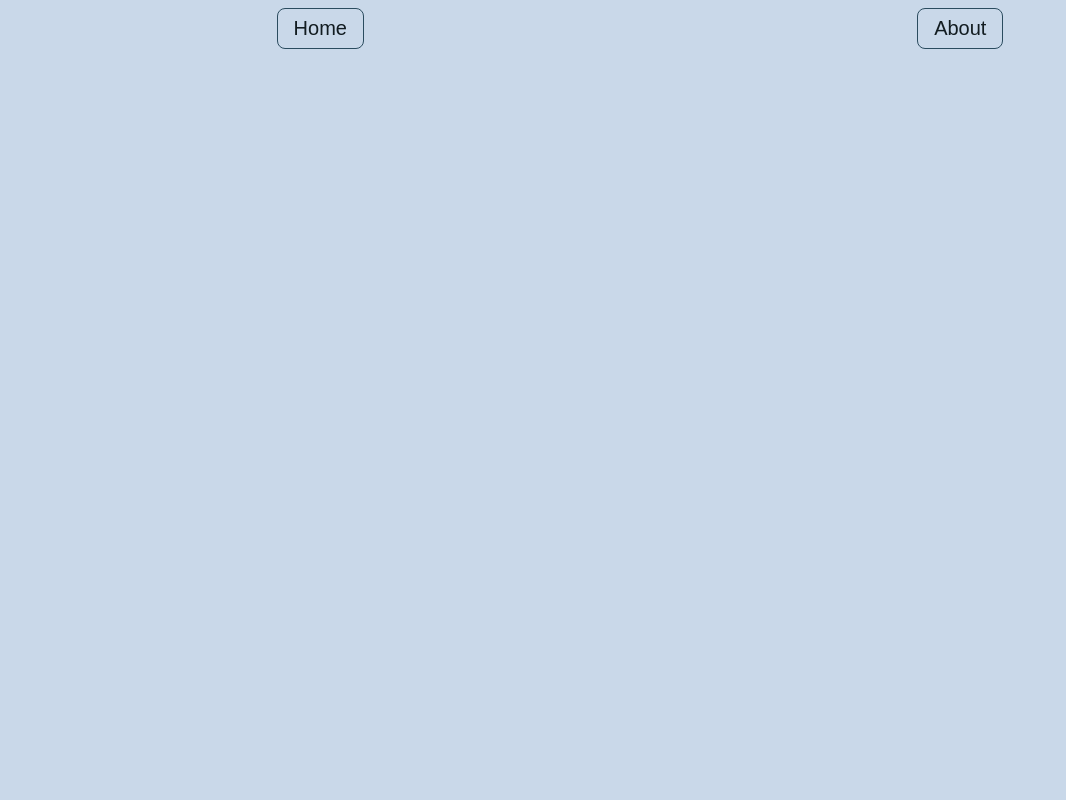
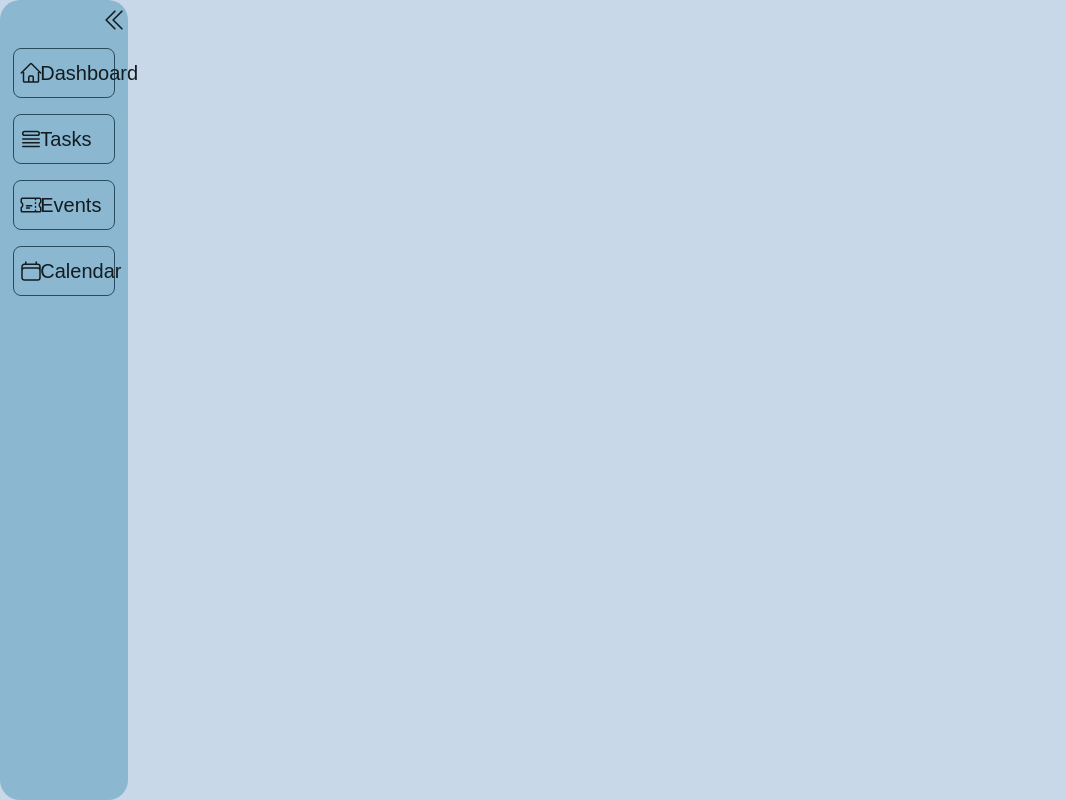
Before and after one commit to K7theCompSciMan/taskermind, a Vue app: page / in a window 1280 px wide. Shown: the whole page, without its empty margins (0-1066 px from the left). Built offline with nearby package versions, Linux system fonts and the light colour scheme; the HTML template or start-up script is replaced by a standard one.

Commit message:
some thing

```diff
--- a/package.json
+++ b/package.json
@@ -24,8 +24,11 @@
     "@vitejs/plugin-vue-jsx": "^4.0.1",
     "@vue/test-utils": "^2.4.6",
     "@vue/tsconfig": "^0.5.1",
+    "autoprefixer": "^10.4.20",
     "jsdom": "^25.0.1",
     "npm-run-all2": "^7.0.1",
+    "postcss": "^8.5.1",
+    "tailwindcss": "^4.0.4",
     "typescript": "~5.6.3",
     "vite": "^5.4.10",
     "vite-plugin-vue-devtools": "^7.5.4",
--- a/src/App.vue
+++ b/src/App.vue
@@ -21,6 +21,8 @@ import Nav from "./components/Nav.vue";
   position: absolute;
   top: 0;
   left: 0;
+  display: flex;
+  flex-direction: row;
 }
 
 </style>
--- a/src/components/Nav.vue
+++ b/src/components/Nav.vue
@@ -1,29 +1,97 @@
 <script setup lang="ts">
 import { useRouter } from 'vue-router';
 import Button from './NavButton.vue'
+import { ref } from 'vue';
 
 const navigate = (path: string) => {
     useRouter().push(path)
 }
+
+const collapsed = ref(false);
 </script>
 
 <template>
-	<nav>
-		<Button text="Home" @click="navigate('/')"></Button>
-		<Button text="About" @click="navigate('/about')"></Button>
-	</nav>
+    <Transition>
+        <nav v-if="!collapsed">
+            <button class="collapse" @click="collapsed = true" >
+                <svg class="collapser" xmlns="http://www.w3.org/2000/svg" fill="none" viewBox="0 0 24 24" stroke-width="1.5" stroke="currentColor">
+                    <path stroke-linecap="round" stroke-linejoin="round" d="m18.75 4.5-7.5 7.5 7.5 7.5m-6-15L5.25 12l7.5 7.5" />
+                </svg>
+            </button>
+            <Button text="Dashboard" target="/" image_src=""  ></Button>
+            <Button text="Tasks" target="/tasks" image_src=""  ></Button>
+            <Button text="Events" target="/events" image_src=""  ></Button>
+            <Button text="Calendar" target="/calendar" image_src=""  ></Button>
+        </nav>
+    </Transition>
+    <button class="open" @click="collapsed = false" v-if="collapsed" >
+        <svg xmlns="http://www.w3.org/2000/svg" fill="none" viewBox="0 0 24 24" stroke-width="1.5" stroke="currentColor" class="collapser">
+            <path stroke-linecap="round" stroke-linejoin="round" d="m5.25 4.5 7.5 7.5-7.5 7.5m6-15 7.5 7.5-7.5 7.5" />
+          </svg>
+
+    </button>
 </template>
 
 <style>
+.v-enter-active,
+.v-leave-active {
+  transform: translateX(-10vw);
+  transition: transform 2s;
+}
+
+.v-enter-from,
+.v-leave-to {
+  opacity: 0;
+}
+
+
+svg.collapser {
+    width: 100%;
+    height: 100%;
+    scale: 7;
+}
+.open {
+    position: absolute;
+    left: 1%;
+    top: 1.5%;
+    background: transparent;
+    color: currentColor;
+    outline: none;
+    border: none;
+    cursor: pointer;
+    width: 1rem;
+    height: 1rem;
+}
+.collapse {
+    position: absolute;
+    right: 5%;
+    top: 1.5%;
+    background: transparent;
+    color: currentColor;
+    outline: none;
+    border: none;
+    cursor: pointer;
+    width: 1rem;
+    height: 1rem;
+}
+.collapse:hover {
+    color: var(--color-accent);
+    scale: 1.1;
+    transition: all 0.2s;
+}
 nav {
     display: flex;
-    justify-content: space-around;
-    background-color: var(--color-background);
+    flex-direction: column;
+    background-color: var(--color-secondary);
     border: 1px solid var(--color-border);
-    width: 100vw;
+    width: 10vw;
     position: sticky;
     top: 0;
-    padding-top: 1vh;
+    padding-top: 5vh;
+    padding-left: 1vw;
+    padding-right: 1vw;
+    border-radius: 20px;
+    position: relative;
 }
 
 </style>
--- a/src/components/NavButton.vue
+++ b/src/components/NavButton.vue
@@ -6,27 +6,78 @@ const props = defineProps({
     text: {
         type: String,
         required: true
+    },
+    target: {
+        type: String,
+        required: true
+    },
+    image_src: {
+        type: String,
+        required: true
     }
 })
 </script>
 
 <template>
-    <button @click="useRouter().push('/about')">{{text}}</button>
+    <div @click="useRouter().push(target)">
+        <svg @click="useRouter().push(target)" v-if="text=='Dashboard'" xmlns="http://www.w3.org/2000/svg" fill="none" viewBox="0 0 24 24" stroke-width="1.5" stroke="currentColor">
+            <path stroke-linecap="round" stroke-linejoin="round" d="m2.25 12 8.954-8.955c.44-.439 1.152-.439 1.591 0L21.75 12M4.5 9.75v10.125c0 .621.504 1.125 1.125 1.125H9.75v-4.875c0-.621.504-1.125 1.125-1.125h2.25c.621 0 1.125.504 1.125 1.125V21h4.125c.621 0 1.125-.504 1.125-1.125V9.75M8.25 21h8.25" />
+        </svg>
+        <svg @click="useRouter().push(target)" v-if="text=='Calendar'" xmlns="http://www.w3.org/2000/svg" fill="none" viewBox="0 0 24 24" stroke-width="1.5" stroke="currentColor" class="size-6">
+            <path stroke-linecap="round" stroke-linejoin="round" d="M6.75 3v2.25M17.25 3v2.25M3 18.75V7.5a2.25 2.25 0 0 1 2.25-2.25h13.5A2.25 2.25 0 0 1 21 7.5v11.25m-18 0A2.25 2.25 0 0 0 5.25 21h13.5A2.25 2.25 0 0 0 21 18.75m-18 0v-7.5A2.25 2.25 0 0 1 5.25 9h13.5A2.25 2.25 0 0 1 21 11.25v7.5" />
+        </svg>
+        <svg @click="useRouter().push(target)" v-if="text=='Events'" data-slot="icon" fill="none" stroke-width="1.5" stroke="currentColor" viewBox="0 0 24 24" xmlns="http://www.w3.org/2000/svg" aria-hidden="true">
+            <path stroke-linecap="round" stroke-linejoin="round" d="M16.5 6v.75m0 3v.75m0 3v.75m0 3V18m-9-5.25h5.25M7.5 15h3M3.375 5.25c-.621 0-1.125.504-1.125 1.125v3.026a2.999 2.999 0 0 1 0 5.198v3.026c0 .621.504 1.125 1.125 1.125h17.25c.621 0 1.125-.504 1.125-1.125v-3.026a2.999 2.999 0 0 1 0-5.198V6.375c0-.621-.504-1.125-1.125-1.125H3.375Z"></path>
+        </svg>
+        <svg @click="useRouter().push(target)" v-if="text=='Tasks'" data-slot="icon" fill="none" stroke-width="1.5" stroke="currentColor" viewBox="0 0 24 24" xmlns="http://www.w3.org/2000/svg" aria-hidden="true">
+            <path stroke-linecap="round" stroke-linejoin="round" d="M3.75 12h16.5m-16.5 3.75h16.5M3.75 19.5h16.5M5.625 4.5h12.75a1.875 1.875 0 0 1 0 3.75H5.625a1.875 1.875 0 0 1 0-3.75Z"></path>
+        </svg>
+        <button @click="useRouter().push(target)">{{text}}</button>
+    </div>
 </template>
 
 
 <style scoped>
+    svg {
+        position: absolute;
+        left: 5%;
+        top: 25%;
+        width: 1.5rem;
+        height: 1.5rem;
+    }
+    img {
+        cursor: pointer;
+        width: 10%;
+        height: 100%;
+        border: 1px solid black
+    }
     button {
+        cursor: pointer;
+        background: transparent;
+        border: none;
+        outline: none;
+        color: currentColor;
+        font-size: 1.25rem;
+        width: 90%;
+        height: 100%;
+        text-align: center;
+    }
+    div {
+        position: relative;
         background: transparent;
         border: 1px solid var(--color-primary);
         color: var(--color-text);
         padding: 0.5rem 1rem;
+        padding-left: 20%;
         border-radius: 0.5rem;
         cursor: pointer;
         font-size: 1.25rem;
         transition: all 0.2s;
+        margin-top: 1vh;
+        margin-bottom: 1vh;
     }
-    button:hover {
+    div:hover {
+        cursor: pointer;
         color: var(--color-accent);
         scale: 1.1;
         transition: all 0.2s;
```
Also changed, not shown: 1 other file (tests, documents, lock files or other folders).
